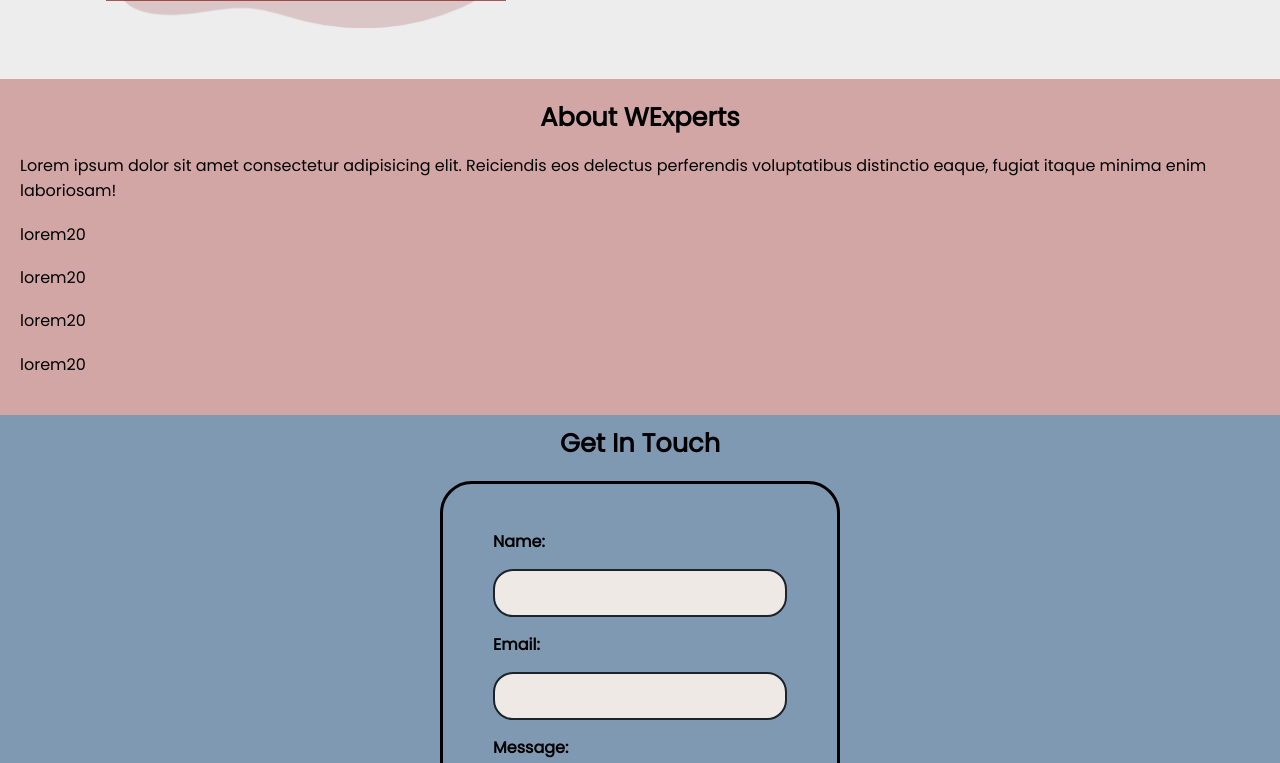
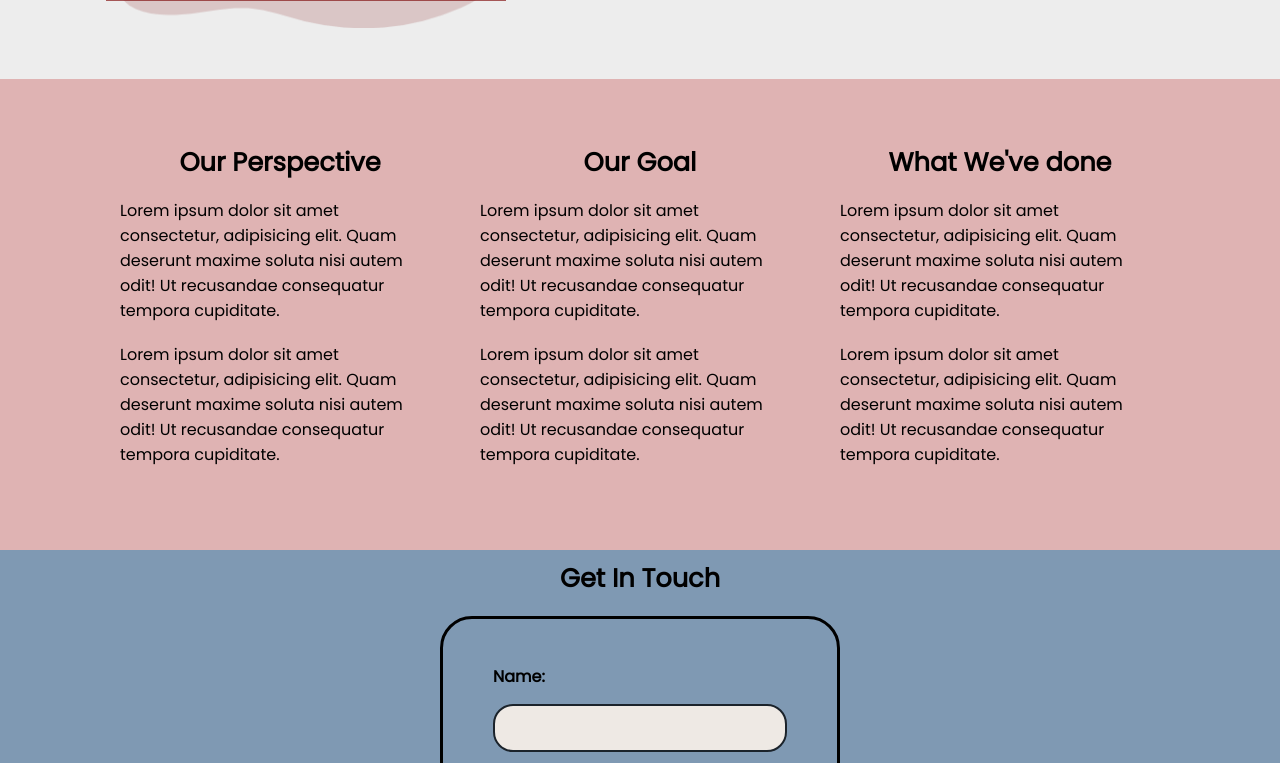
Before and after one commit to shab-k/wexperts, a plain HTML site: page dist/index.html in a window 1280 px wide. Shown: the part 1272-2035 px from the top of the page. Drawn offline with Linux system fonts and the light colour scheme.

Commit message:
Changed the footer's text, cleaned the code a bit, built the about section with flexbox.

```diff
--- a/dist/index.html
+++ b/dist/index.html
@@ -35,7 +35,7 @@
 	</nav>
 	<!-- Media Objects -->
 	<section class="media-objects">
-		<h1 class="media__list--title">Media Object Pattern</h1>
+		<h1 class="media__list--title">Need To Consult ?</h1>
 		<ul class="media__list">
 			<!-- Media Object -->
 			<li>
@@ -45,8 +45,10 @@
 					</div>
 					<div class="media__body">
 						<h2 class="media__body--title">Media Object</h2>
-						<p class="media__body--text">Lorem ipsum dolor sit, amet consectetur adipisicing elit. Sed, tempore!</p>
-						<button class="btn--secondary-outline"><a href="" class="media__body--link">Read More</a></button>
+						<p class="media__body--text">Lorem ipsum dolor sit, amet consectetur adipisicing elit. Sed,
+							tempore!</p>
+						<button class="btn--secondary-outline"><a href="" class="media__body--link">Read
+								More</a></button>
 					</div>
 				</article>
 			</li>
@@ -58,7 +60,8 @@
 					</div>
 					<div class="media__body">
 						<h2 class="media__body--title">Reversed Media Object</h2>
-						<p class="media__body--text">Lorem, ipsum dolor sit amet consectetur adipisicing elit. Temporibus, officia.</p>
+						<p class="media__body--text">Lorem, ipsum dolor sit amet consectetur adipisicing elit.
+							Temporibus, officia.</p>
 						<button class="btn--secondary"><a href="" class="media__body--link">Read More</a></button>
 					</div>
 				</article>
@@ -71,21 +74,34 @@
 					</div>
 					<div class="media__body media__body--centered">
 						<h2 class="media__body--title">Media Object</h2>
-						<p class="media__body--text">Lorem ipsum dolor sit amet consectetur adipisicing elit. Alias, laborum!</p>
-						<button class="btn--secondary-outline"><a href="" class="media__body--link">Read More</a></button>
+						<p class="media__body--text">Lorem ipsum dolor sit amet consectetur adipisicing elit. Alias,
+							laborum!</p>
+						<button class="btn--secondary-outline"><a href="" class="media__body--link">Read
+								More</a></button>
 					</div>
 				</article>
 			</li>
 		</ul>
 	</section>
 	<section class="about">
-		<h2>About WExperts</h2>
-		<p>Lorem ipsum dolor sit amet consectetur adipisicing elit. Reiciendis eos delectus perferendis voluptatibus
-			distinctio eaque, fugiat itaque minima enim laboriosam!</p>
-		<p>lorem20</p>
-		<p>lorem20</p>
-		<p>lorem20</p>
-		<p>lorem20</p>
+		<div class="section__about">
+			<article class="section__about--article-one">
+				<h2>Our Perspective</h2>
+				<p>Lorem ipsum dolor sit amet consectetur, adipisicing elit. Quam deserunt maxime soluta nisi autem odit! Ut recusandae consequatur tempora cupiditate.</p>
+				<p>Lorem ipsum dolor sit amet consectetur, adipisicing elit. Quam deserunt maxime soluta nisi autem odit! Ut recusandae consequatur tempora cupiditate.</p>
+			</article>
+			<article class="section__about--article-two">
+				<h2>Our Goal</h2>
+				<p>Lorem ipsum dolor sit amet consectetur, adipisicing elit. Quam deserunt maxime soluta nisi autem odit! Ut recusandae consequatur tempora cupiditate.</p>
+				<p>Lorem ipsum dolor sit amet consectetur, adipisicing elit. Quam deserunt maxime soluta nisi autem odit! Ut recusandae consequatur tempora cupiditate.</p>
+			</article>
+			<article class="section__about--article-three">
+				<h2>What We've done</h2>
+				<p>Lorem ipsum dolor sit amet consectetur, adipisicing elit. Quam deserunt maxime soluta nisi autem odit! Ut recusandae consequatur tempora cupiditate.</p>
+				<p>Lorem ipsum dolor sit amet consectetur, adipisicing elit. Quam deserunt maxime soluta nisi autem odit! Ut recusandae consequatur tempora cupiditate.</p>
+			</article>
+
+		</div>
 	</section>
 	<section class="contact">
 		<h2>Get In Touch</h2>
@@ -108,7 +124,7 @@
 			</div>
 			<ul>
 				<li><a href="#">Contact WExperts</a></li>
-				<li><a href="#">Trademarks</a></li>
+				<li><a href="#">FAQs</a></li>
 				<li><a href="#">Join Us</a></li>
 				<li><a href="#">&copy; Copyright 2020</a></li>
 			</ul>
--- a/scss/abstracts/_responsive.scss
+++ b/scss/abstracts/_responsive.scss
@@ -1,6 +1,3 @@
-// html {
-//   @include font-size($html-font-sizes);
-// }
 @include media-xs {
   .media__item img {
     width: 60%;
@@ -9,8 +6,11 @@
 }
 
 @include media-sm {
-
-
+  .section__about article {
+    width: 100%;
+    flex: 1 1 100%;
+    padding: 10px;
+  }
 }
 
 @include media-md {
--- a/scss/abstracts/_variables.scss
+++ b/scss/abstracts/_variables.scss
@@ -25,6 +25,7 @@ $header-line-height: 1.25;
 $white: #fff;
 $color-blue: #1b232b;
 $color-red: #841313;
+$color-pink: #dfb3b3;
 $color-off-white: #EEE9E4;
 $color-light-blue: #7f99b3;
 $light-grey: #ededed !default;
--- a/scss/components/_buttons.scss
+++ b/scss/components/_buttons.scss
@@ -5,7 +5,6 @@ button,
 	width: auto;
 	padding: 0.75rem 1.5rem;
 	margin: 0 0 $base-spacing;
-	// background-color: $base__accent-color;
 	color: $color-off-white;
 	font-weight: bold;
 	// white-space: nowrap;
--- a/scss/layouts/_footer.scss
+++ b/scss/layouts/_footer.scss
@@ -6,7 +6,6 @@
     bottom: 0px;
     left: 0px;
     right: 0px;
-    margin-bottom: 0px;
   }
 
   .footer-inner {
@@ -19,7 +18,6 @@
   }
 
   .footer div {
-    // margin-bottom: 20px;
     display: flex;
     align-items: center;
   }
--- a/scss/pages/_home.scss
+++ b/scss/pages/_home.scss
@@ -4,9 +4,23 @@
     width: 90%;
     max-width: 1100px;
 }
+.section__about {
+    // width: 70%;
+    // margin: 0 auto;
 
+    display: flex;
+    flex-wrap: wrap;
+    justify-content: center;
+    padding: 20px;
+}
+.section__about article {
+    width: 30%;
+    box-sizing: border-box;
+    margin: 15px 0;
+    padding: 10px 20px;
+}
 .about {
-    background-color: #d3a6a6;
+    background-color: $color-pink;
     padding: 20px;
     h2 {
         text-align: center;
```
Also changed, not shown: scss/base/_reset.scss (+0 -10 lines), dist/css/main.css, 1 other file. Lines whose indentation alone changed are shown as unchanged.
